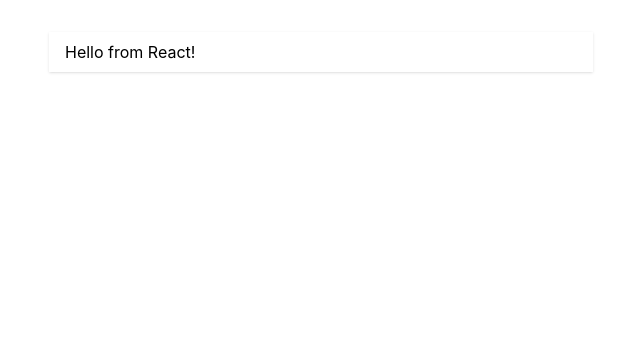
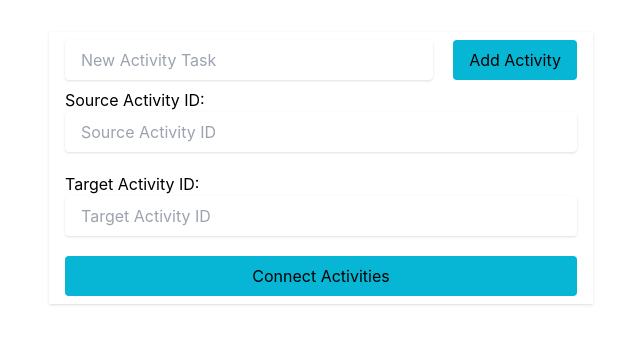
Before and after one commit to Redma1337/ezs_electron_app, a React (Vite) app: page / in a window 1280 px wide. Shown: the top 344 px of the page, without its empty margins (319-959 px from the left). Built offline with nearby package versions, Linux system fonts and the light colour scheme.

Commit message:
feature: handle state changes of graph engine using reducer

```diff
--- /dev/null
+++ b/src/components/acitvityComponent.jsx
@@ -0,0 +1,21 @@
+import React from 'react';
+
+const ActivityComponent = ({activity}) => {
+    return (
+        <div>
+            <p>ID: {activity.id} | Task: {activity.task}</p>
+            {
+                activity.outSemaphores.map((value, index) => (
+                    <p key={index}>out: {value.isActive.toString()}</p>
+                ))
+            }
+            {
+                activity.inSemaphores.map((value, index) => (
+                    <p key={index}>in: {value.isActive.toString()}</p>
+                ))
+            }
+        </div>
+    );
+}
+
+export default ActivityComponent;
--- /dev/null
+++ b/src/components/graphComponent.jsx
@@ -0,0 +1,97 @@
+import React, {useReducer, useState} from 'react';
+import Graph from '../engine/graph';
+import Activity from "../engine/activity";
+import ActivityComponent from "./acitvityComponent";
+import activity from "../engine/activity";
+import graph from "../engine/graph";
+
+const GraphComponent = () => {
+    const [graphState, dispatchGraph] = useReducer(graphReducer, new Graph());
+    const [newActivityTask, setNewActivityTask] = useState('');
+    const [sourceId, setSourceId] = useState('');
+    const [targetId, setTargetId] = useState('');
+
+    function graphReducer(graph, action) {
+        switch (action.type) {
+            case 'addActivity':
+                const newActivity = new Activity(graph.activities.length + 1, action.payload.task);
+                graph.addActivity(newActivity);
+                return graph;
+            case 'connectActivities':
+                const { sourceId, targetId } = action.payload;
+                const sourceIdActivity = graph.activities.find(a => a.id === parseInt(sourceId));
+                const targetIdActivity = graph.activities.find(a => a.id === parseInt(targetId));
+                if (sourceIdActivity && targetIdActivity) {
+                    graph.connect(sourceIdActivity, targetIdActivity, false);
+                }
+                return graph;
+            default:
+                return graph;
+        }
+    }
+
+    const handleAddActivity = () => {
+        dispatchGraph({
+            type: 'addActivity',
+            payload: { task: newActivityTask }
+        });
+
+        setNewActivityTask("");
+    };
+
+    const handleConnectActivities = () => {
+        dispatchGraph({
+            type: 'connectActivities',
+            payload: { sourceId, targetId }
+        });
+
+        setSourceId("")
+        setTargetId("")
+    };
+
+    return (
+        <div>
+            <div className="flex gap-5">
+                <input
+                    type="text"
+                    value={newActivityTask}
+                    onChange={e => setNewActivityTask(e.target.value)}
+                    placeholder="New Activity Task"
+                    className="rounded p-2 px-4 w-full shadow"
+                />
+                <button className="rounded p-2 px-4 bg-cyan-500 text-nowrap" onClick={handleAddActivity}>Add Activity</button>
+            </div>
+            <div className="flex flex-col gap-5 mt-2">
+                <div className="flex flex-col text-nowrap">
+                    Source Activity ID:
+                    <input
+                        type="number"
+                        value={sourceId}
+                        onChange={e => setSourceId(e.target.value)}
+                        placeholder="Source Activity ID"
+                        className="rounded p-2 px-4 shadow"
+                    />
+                </div>
+                <div className="flex flex-col text-nowrap">
+                    Target Activity ID:
+                    <input
+                        type="number"
+                        value={targetId}
+                        onChange={e => setTargetId(e.target.value)}
+                        placeholder="Target Activity ID"
+                        className="rounded p-2 px-4 shadow"
+                    />
+                </div>
+                <button className="rounded p-2 px-4 bg-cyan-500" onClick={handleConnectActivities}>Connect Activities</button>
+            </div>
+            {
+                graphState.activities.map((activity, index) => (
+                    <ActivityComponent key={index} activity={activity}/>
+                ))
+            }
+        </div>
+    );
+}
+
+
+export default GraphComponent;
--- a/src/pages/app.jsx
+++ b/src/pages/app.jsx
@@ -1,9 +1,10 @@
 import * as React from 'react';
+import GraphComponent from "../components/graphComponent";
 
 const App = () => {
     return (
         <div className="p-2 px-4 shadow">
-            <h2>Hello from React!</h2>
+            <GraphComponent/>
         </div>
     )
 }
```
